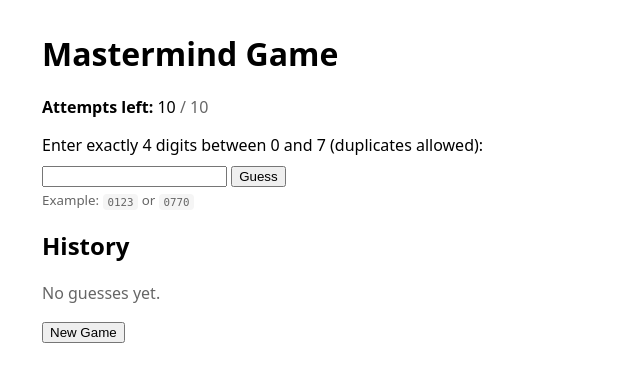
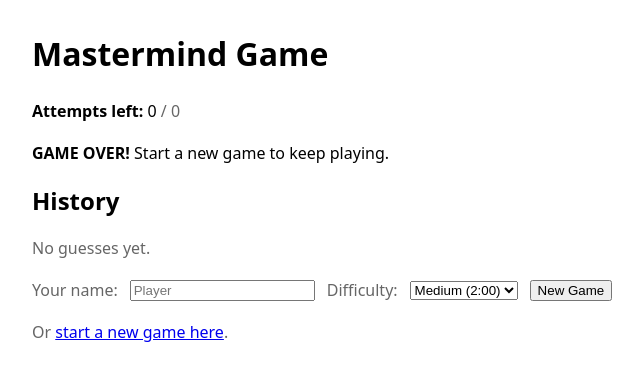
Before and after one commit to Obersan6/Mastermind-game, a Flask app: page / in a window 1280 px wide. Shown: the top 382 px of the page, without its empty margins (258-901 px from the left). Run offline with Flask 3, Linux system fonts and the light colour scheme; data that the repository does not hold is empty; parts of the project's set-up code (start-up, migrations or seed data) failed here and were passed over.

Commit message:
added updates

```diff
--- a/app.py
+++ b/app.py
@@ -1,16 +1,21 @@
 # /Mastermind-game/app.py
 
-from flask import Flask, render_template, request, redirect, url_for, session
-import os, secrets
+from flask import Flask, render_template, request, redirect, url_for, session, flash
+import secrets
 import requests
 from collections import Counter
+from datetime import datetime, timezone, timedelta
 from config import apply_config
-from models import db
+from models import db, Game, Guess
 
 app = Flask(__name__)
 
 apply_config(app)
 db.init_app(app)
+
+def _utcnow():
+    """Return timezone‑aware 'now' in UTC to match timezone=True columns."""
+    return datetime.now(timezone.utc)
 
 RANDOM_INTS_URL = 'https://www.random.org/integers/'
 
@@ -38,110 +43,211 @@ def fetch_secret_code():
 MAX_GUESSES = 10
 
 def start_game_session():
-    """Initialize a new game session.
-       Session state structure":
-       - session['secret_code']: list of 4 integers (0-7)
-       - session['max_guesses']: integer (total guesses allowed)
-       - session['history']: list[dict] of {'guess': list[int], 'exact_guess': int, 'number_only': int}
-    """
-    if 'secret_code' not in session:
-        session['secret_code'] = fetch_secret_code()
-        session['max_guesses'] = MAX_GUESSES
-        session['history'] = []
-        session['game_over'] = False
+    """Ensure session keys used by templates exist (idempotent)."""
+    session.setdefault('history', [])
+    session.setdefault('game_over', False)
 
-def guess_score(guess, secret_code):
-    """
-    Compare a guess with secret_code.
+def score_guess(secret: str, guess: str) -> tuple[int, int]:
+    """Return (exact_guess, number_only) comparing 4-digit strings with digits 0–7."""
+    exact = sum(1 for s, g in zip(secret, guess) if s == g)
+    sc = Counter(secret)
+    gc = Counter(guess)
+    present = sum(min(sc[d], gc[d]) for d in sc.keys())
+    number_only = present - exact
+    return exact, number_only
 
-    Returns (exact_guess, number_only) where:
-    - exact_guess: correct digits, correct position
-    - number_only: correct digits, wrong position
-    """
+def _seconds_left(game):
+    if not game or not game.expires_at:
+        return 0
+    remaining = int((game.expires_at - _utcnow()).total_seconds())
+    return max(0, remaining)
 
-    # 1st iteration: count exact matches, remove them and collect remaining digits (both guesses and secret_code)
-    exact_guess = 0
-    remaining_guess = []
-    remaining_secret_code = []
-
-    for g, s in zip(guess, secret_code):
-        if g == s:
-            exact_guess += 1
-        else:
-            remaining_guess.append(g)
-            remaining_secret_code.append(s)
-
-    # 2nd iteration: Build bag of remaining digits of secret_code & count number-only matches from remaining_guess (using a bag so duplicates don't overcount)
-
-    bag = Counter(remaining_secret_code)
-    number_only = 0
-
-    for g in remaining_guess:
-        if bag[g] > 0:
-            number_only += 1
-            bag[g] -= 1
-
-    return exact_guess, number_only
 
 # Homepage route where the game starts
 @app.get('/')
 def home():
-    """Render homepage with game instructions and start session."""
     start_game_session()
-    guesses_left = session['max_guesses'] - len(session['history'])
+
+    game = None
+    seconds_left = 0
+    guesses_left = 0      # default 0
+    max_guesses = 0       # default 0
+
+    gid = session.get('game_id')
+    if gid:
+        game = db.session.get(Game, gid)
+        if game:
+            max_guesses = game.max_guesses or 0
+            guesses_left = game.guesses_left or 0
+            if game.status == 'active':
+                seconds_left = _seconds_left(game)
 
     return render_template(
         'home.html',
-        max_guesses=session['max_guesses'],
+        game=game,
+        seconds_left=seconds_left,
+        max_guesses=max_guesses,
         guesses_left=guesses_left,
-        history=session['history'],
+        history=session.get('history', []),
         game_over=session.get('game_over', False)
     )
+
 
 # Guess route to process user guesses
 @app.post('/guess')
 def make_guess():
-    """Process a user's guess, update session state, and redirect to home."""
+    """Process a user's guess, persist it, enforce timer, and redirect to home."""
 
     start_game_session()
-
-    # Stop accepting guesses if game is over
-    if session.get('game_over'):
-        return redirect(url_for('home'))
-
-    # Accept a single input like "0123" or return early if invalid
-    guess_input = (request.form.get('guess') or '').strip()
-
-    if len(guess_input) !=4 or any(char not in '01234567' for char in guess_input):
-        return redirect(url_for('home'))
-
-    guess = [int(char) for char in guess_input]
-
-    exact_guess, number_only = guess_score(guess, session['secret_code'])
-
-    session['history'].append({
-        'guess': guess,
-        'exact_guess': exact_guess,
-        'number_only': number_only
-    })
-    # Tell Flask the session changed (so updates inside lists/dicts actually get saved)
-    session.modified = True
-
-    # Stop input from user if limit guesses reached or user wins
-    if exact_guess == 4 or len(session['history']) >= session['max_guesses']:
-        session['game_over'] = True
 
     if session.get('game_over'):
         return redirect(url_for('home'))
 
+    game_id = session.get('game_id')
+    if not game_id:
+        flash("No active game.")
+        return redirect(url_for('home'))
+
+    game = db.session.get(Game, game_id)
+    if not game or game.status != 'active':
+        flash("No active game.")
+        return redirect(url_for('home'))
+
+    # --- TIMER ENFORCEMENT ---
+    now = _utcnow()
+    if game.expires_at and now >= game.expires_at:
+        game.status = 'lost'   # treat timeout as a loss
+        db.session.commit()
+        session['game_over'] = True
+        flash("⏰ Time’s up! You ran out of time — start a new round and you’ll do even better.")
+        return redirect(url_for('home'))
+    # --------------------------
+
+    # Read and validate the guess (expects "0123")
+    guess_input = (request.form.get('guess') or '').strip()
+
+    if len(guess_input) != 4 or any(ch not in '01234567' for ch in guess_input):
+        flash("Please enter exactly 4 digits from 0–7 (e.g., 0123). You’ve got this!")
+        return redirect(url_for('home'))
+
+    # Score the guess against the DB secret (strings)
+    exact_guess, number_only = score_guess(game.secret_code, guess_input)
+
+    # Persist the guess row
+    g_row = Guess(
+        game_id     = game.id,
+        digits      = guess_input,
+        exact_guess = exact_guess,
+        number_only = number_only,
+    )
+    db.session.add(g_row)
+
+    # Increment attempts on the game
+    game.attempts_used = (game.attempts_used or 0) + 1
+
+    # Win condition
+    if exact_guess == 4:
+        game.status = 'won'
+        # Optional mini-score: seconds_left + 5 * guesses_left (pre-commit estimate)
+        seconds_left = max(0, int((game.expires_at - now).total_seconds())) if game.expires_at else 0
+        guesses_left_est = max(0, (game.max_guesses or 0) - (game.attempts_used or 0))
+        game.score = seconds_left + 5 * guesses_left_est
+        db.session.commit()
+
+        # Mirror a concise entry to session history for your template
+        session.setdefault('history', []).append({
+            'guess': [int(c) for c in guess_input],
+            'exact_guess': exact_guess,
+            'number_only': number_only
+        })
+        session.modified = True
+        session['game_over'] = True
+        flash("🎉 Exact match — fantastic! You cracked the code!")
+        return redirect(url_for('home'))
+
+    # Out-of-guesses loss (after this attempt)
+    if game.attempts_used >= game.max_guesses:
+        game.status = 'lost'
+        db.session.commit()
+
+        session.setdefault('history', []).append({
+            'guess': [int(c) for c in guess_input],
+            'exact_guess': exact_guess,
+            'number_only': number_only
+        })
+        session.modified = True
+        session['game_over'] = True
+        flash("So close! You’ve used all attempts — start a new game and try a fresh pattern.")
+        return redirect(url_for('home'))
+
+    # Non-terminal case: commit and encourage
+    db.session.commit()
+
+    session.setdefault('history', []).append({
+        'guess': [int(c) for c in guess_input],
+        'exact_guess': exact_guess,
+        'number_only': number_only
+    })
+    session.modified = True
+
+    # Gentle feedback
+    if exact_guess > 0:
+        flash(f"Nice! {exact_guess} exact, {number_only} correct digits in other positions.")
+    elif number_only > 0:
+        flash(f"{number_only} digit(s) are in the code — shuffle positions and try again!")
+    else:
+        flash("No matches this time. Refine and fire another guess — you’ve got this.")
+
     return redirect(url_for('home'))
 
+
 # Start a new game
-@app.post('/new')
+@app.route('/new', methods=['GET', 'POST'])
 def new_game():
-    """Reset game session to start a new game."""
+    """Reset and start a new DB-backed game with a timer."""
+    # Hard reset (clears any previous session state, including name)
+    session.clear()
 
-    session.clear()
+    # Initialize per-session keys you rely on (idempotent)
     start_game_session()
 
+    # Support both query (?difficulty=) and form (<select name="difficulty">)
+    difficulty = (
+        request.form.get('difficulty') or
+        request.args.get('difficulty') or
+        'medium'
+    )
+
+    DIFFICULTY_OPTIONS = {'easy': 180, 'medium': 120, 'hard': 90}
+    total_s = DIFFICULTY_OPTIONS.get(difficulty, 120)
+
+    # Capture player name (POST preferred, fallback to any ?player_username=)
+    player_username = (
+        request.form.get('player_username') or
+        request.args.get('player_username') or
+        session.get('player_username')
+    )
+    if player_username:
+        session['player_username'] = player_username
+
+    # Generate the secret and create the game
+    secret_list = fetch_secret_code()
+    secret_str = ''.join(str(d) for d in secret_list)
+
+    now = _utcnow()
+    game = Game(
+        player_username=session.get('player_username'),
+        difficulty=difficulty,
+        status='active',
+        secret_code=secret_str,
+        timer_total_s=total_s,
+        started_at=now,
+        expires_at=now + timedelta(seconds=total_s),
+    )
+
+    db.session.add(game)
+    db.session.commit()
+
+    session['game_id'] = game.id
+    flash(f"New game started (difficulty: {difficulty}). You have {total_s // 60} minutes. Good luck!")
     return redirect(url_for('home'))
--- a/config.py
+++ b/config.py
@@ -19,6 +19,6 @@ def apply_config(app):
     db_url = os.environ.get("DATABASE_URL")
     if app_env == "prod" and not db_url:
         raise RuntimeError("DATABASE_URL is required in production")
-    app.config["SQLALCHEMY_DATABASE_URI"] = db_url or "postgresql+psycopg://postgres:postgres@localhost:5432/mastermind_db"
+    app.config["SQLALCHEMY_DATABASE_URI"] = db_url or "postgresql+psycopg://postgres:postgres@localhost:5433/mastermind_db"
 
     app.config["SQLALCHEMY_TRACK_MODIFICATIONS"] = False
--- a/requirements.txt
+++ b/requirements.txt
@@ -12,6 +12,7 @@ Jinja2==3.1.6
 MarkupSafe==3.0.2
 psycopg==3.2.9
 psycopg-binary==3.2.9
+python-dotenv==1.1.1
 requests==2.32.5
 setuptools==80.9.0
 SQLAlchemy==2.0.43
--- a/templates/home.html
+++ b/templates/home.html
@@ -7,25 +7,47 @@
   <meta name="viewport" content="width=device-width, initial-scale=1.0"/>
   <title>Mastermind</title>
   <style>
-    body { font-family: system-ui, sans-serif; max-width: 680px; margin: 2rem auto; }
+    body { font-family: system-ui, sans-serif; max-width: 700px; margin: 2rem auto; }
     form { margin: 1rem 0; }
     table { border-collapse: collapse; width: 100%; }
     th, td { border-bottom: 1px solid #ddd; padding: .5rem; text-align: left; }
     code { background: #f5f5f5; padding: .1rem .3rem; border-radius: 4px; }
     .muted { color: #666; }
+    .flash { padding:.6rem .8rem; margin:.75rem 0; border:1px solid #e0e0e0; border-radius:8px; background:#fafafa; }
+    .row { display:flex; gap:.75rem; align-items:center; flex-wrap:wrap; }
+    .row > * { margin:.25rem 0; }
+    .pill { display:inline-block; padding:.2rem .5rem; border-radius:999px; background:#f3f3f3; }
   </style>
 </head>
 <body>
   <h1>Mastermind Game</h1>
 
-  <p><strong>Attempts left:</strong> {{ guesses_left }} <span class="muted">/ {{ max_guesses }}</span></p>
+  <!-- Flash messages -->
+  {% with messages = get_flashed_messages() %}
+    {% if messages %}
+      <div class="flash">
+        {% for m in messages %}
+          <div>{{ m|safe }}</div>
+        {% endfor %}
+      </div>
+    {% endif %}
+  {% endwith %}
 
-  {% if not game_over %}
-    <form action="{{ url_for('make_guess') }}" method="post">
-      <label for="guess">
-        Enter exactly 4 digits between 0 and 7 (duplicates allowed):
-      </label>
-      <div style="margin-top:.5rem">
+  <!-- Game status -->
+  <div class="row">
+    <div><strong>Attempts left:</strong> {{ guesses_left }} <span class="muted">/ {{ max_guesses }}</span></div>
+    {% if game and game.status == 'active' %}
+      <div class="pill"><strong>Time left:</strong> {{ seconds_left }}s</div>
+    {% elif game and game.status != 'active' %}
+      <div class="pill"><strong>Status:</strong> {{ game.status }}</div>
+    {% endif %}
+  </div>
+
+  <!-- Guess form -->
+  {% if not game_over and game and game.status == 'active' %}
+    <form action="{{ url_for('make_guess') }}" method="post" novalidate>
+      <label for="guess">Enter exactly 4 digits between 0 and 7 (duplicates allowed):</label>
+      <div style="margin-top:.5rem" class="row">
         <input
           id="guess"
           name="guess"
@@ -44,9 +66,10 @@
       </small>
     </form>
   {% else %}
-    <p><strong>GAME OVER! <br> Start a new game to keep playing.</strong></p>
+    <p><strong>GAME OVER!</strong> Start a new game to keep playing.</p>
   {% endif %}
 
+  <!-- History -->
   <h2>History</h2>
   {% if history %}
     <table>
@@ -71,8 +94,26 @@
     <p class="muted">No guesses yet.</p>
   {% endif %}
 
+  <!-- New Game -->
   <form action="{{ url_for('new_game') }}" method="post" style="margin-top:1rem">
-    <button type="submit">New Game</button>
+    <div class="row">
+      <label for="player_username" class="muted">Your name:</label>
+      <input id="player_username" name="player_username" placeholder="Player" />
+
+      <label for="difficulty" class="muted">Difficulty:</label>
+      <select id="difficulty" name="difficulty">
+        <option value="easy">Easy (3:00)</option>
+        <option value="medium" selected>Medium (2:00)</option>
+        <option value="hard">Hard (1:30)</option>
+      </select>
+
+      <button type="submit">New Game</button>
+    </div>
   </form>
+
+  <!-- Optional GET fallback link -->
+  <p class="muted">
+    Or <a href="{{ url_for('new_game', difficulty='medium', player_username=(session.get('player_username') or 'Player')) }}">start a new game here</a>.
+  </p>
 </body>
 </html>
```
